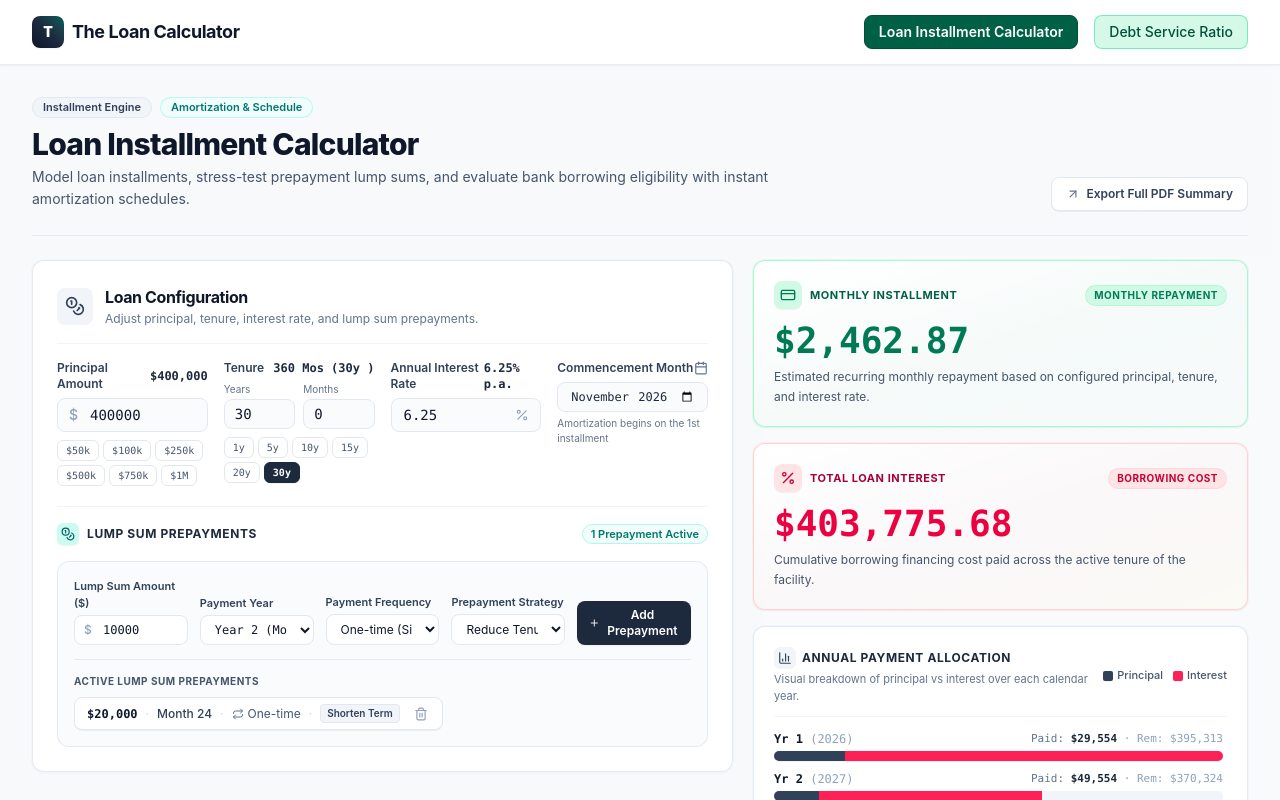
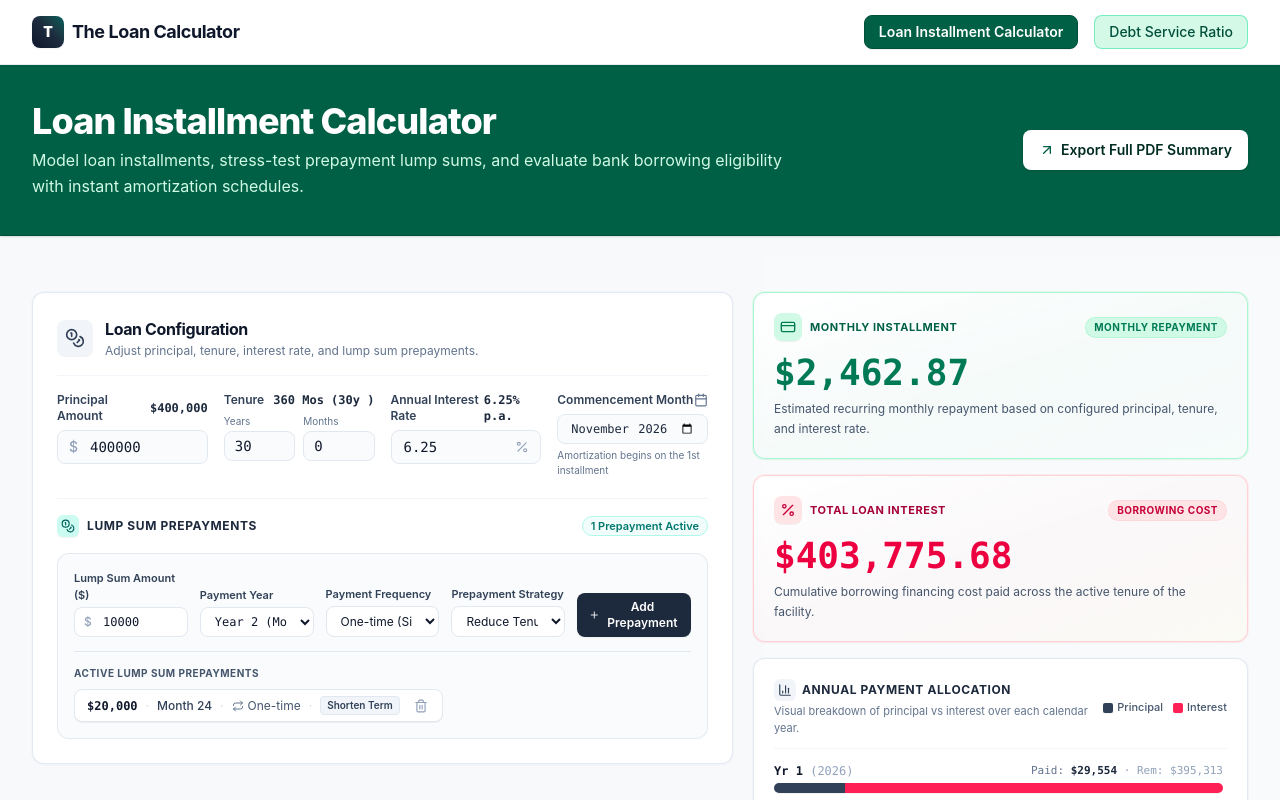
Before and after one commit to dimarion/Loan-Fit-Check, a React (Vite) app: page / in a window 1280 px wide. Shown: the top 800 px of the page. Built offline with nearby package versions, Linux system fonts and the light colour scheme.

Commit message:
feat(ui): redesign main header and simplify inputs
Updated the main layout with a prominent branding banner and removed cluttering quick-action increment buttons to improve the interface focus.

```diff
--- a/src/App.tsx
+++ b/src/App.tsx
@@ -90,28 +90,16 @@ export default function App() {
         setActiveSection={setActiveSection}
       />
 
-      {/* Main Container */}
-      <main className="max-w-7xl mx-auto px-4 sm:px-6 lg:px-8 pt-6 sm:pt-8">
-        {/* Hero Section & Context Banner */}
-        <div className="flex flex-col md:flex-row md:items-end justify-between pb-6 border-b border-slate-200/80 gap-4">
+      {/* Main Banner running the full width of the screen */}
+      <section className="w-full bg-emerald-800 text-white shadow-sm border-b border-emerald-900">
+        <div className="max-w-7xl mx-auto px-4 sm:px-6 lg:px-8 py-7 sm:py-9">
+          <div className="flex flex-col md:flex-row md:items-center justify-between gap-4">
             <div>
-            <div className="flex flex-wrap items-center gap-2 text-xs mb-2">
-              <span className="px-2.5 py-0.5 rounded-full bg-slate-100 text-slate-700 font-semibold border border-slate-200 text-[11px]">
-                {activeSection === 'dsr' ? 'Affordability Engine' : 'Installment Engine'}
-              </span>
-              <span className="px-2.5 py-0.5 rounded-full bg-teal-50 text-teal-700 font-semibold border border-teal-200/60 text-[11px]">
-                {activeSection === 'dsr' ? 'Debt Service Ratio (DSR)' : 'Amortization & Schedule'}
-              </span>
-            </div>
-            <h1 className="text-2xl sm:text-3xl font-extrabold tracking-tight text-slate-900">
-              {activeSection === 'dsr'
-                ? 'Debt Service Ratio Calculator'
-                : 'Loan Installment Calculator'}
+              <h1 className="text-2xl sm:text-3xl md:text-4xl font-extrabold tracking-tight text-white">
+                Loan Installment Calculator
               </h1>
-            <p className="text-sm text-slate-600 mt-1 max-w-3xl leading-relaxed">
-              {activeSection === 'dsr'
-                ? 'Assess borrowing capacity, disposable income buffer, and debt servicing limits across income streams and commitments.'
-                : 'Model loan installments, stress-test prepayment lump sums, and evaluate bank borrowing eligibility with instant amortization schedules.'}
+              <p className="text-emerald-100 text-sm sm:text-base mt-1.5 max-w-3xl leading-relaxed">
+                Model loan installments, stress-test prepayment lump sums, and evaluate bank borrowing eligibility with instant amortization schedules.
               </p>
             </div>
 
@@ -120,13 +108,31 @@ export default function App() {
               <button
                 type="button"
                 onClick={() => setIsPdfModalOpen(true)}
-              className="inline-flex items-center gap-1.5 px-3.5 py-2 text-xs font-semibold text-slate-700 bg-white border border-slate-200 hover:border-slate-300 hover:bg-slate-50/80 rounded-lg transition-colors shadow-2xs cursor-pointer"
+                className="inline-flex items-center gap-1.5 px-4 py-2.5 text-xs sm:text-sm font-semibold text-emerald-950 bg-white hover:bg-emerald-50 rounded-lg transition-colors shadow-sm cursor-pointer"
               >
-              <ArrowUpRight className="w-3.5 h-3.5 text-slate-500" />
+                <ArrowUpRight className="w-4 h-4 text-emerald-800" />
                 <span>Export Full PDF Summary</span>
               </button>
             </div>
           </div>
+        </div>
+      </section>
+
+      {/* Main Container */}
+      <main className="max-w-7xl mx-auto px-4 sm:px-6 lg:px-8 pt-6 sm:pt-8">
+        {/* Context Heading when viewing DSR */}
+        {activeSection === 'dsr' && (
+          <div className="flex flex-col md:flex-row md:items-end justify-between pb-6 border-b border-slate-200/80 gap-4 mb-2">
+            <div>
+              <h2 className="text-2xl sm:text-3xl font-extrabold tracking-tight text-slate-900">
+                Debt Service Ratio Calculator
+              </h2>
+              <p className="text-sm text-slate-600 mt-1 max-w-3xl leading-relaxed">
+                Assess borrowing capacity, disposable income buffer, and debt servicing limits across income streams and commitments.
+              </p>
+            </div>
+          </div>
+        )}
 
         {/* Tab 1: Loan Installment Calculator */}
         {activeSection === 'overview' && (
--- a/src/components/LoanInputs.tsx
+++ b/src/components/LoanInputs.tsx
@@ -133,24 +133,6 @@ export const LoanInputs: React.FC<LoanInputsProps> = ({
                 placeholder="e.g. 400000"
               />
             </div>
-
-            {/* Quick amount increment buttons */}
-            <div className="flex flex-wrap gap-1 mt-2">
-              {[50000, 100000, 250000, 500000, 750000, 1000000].map((amt) => (
-                <button
-                  key={amt}
-                  type="button"
-                  onClick={() => onChange({ principal: amt })}
-                  className={`text-[10px] px-2 py-0.5 rounded-md border transition-all cursor-pointer font-mono tabular-nums ${
-                    params.principal === amt
-                      ? 'bg-slate-800 text-white border-slate-800 font-semibold shadow-2xs'
-                      : 'bg-white text-slate-600 border-slate-200 hover:border-slate-300 hover:text-slate-800 hover:bg-slate-100/60'
-                  }`}
-                >
-                  {params.currencySymbol}{amt >= 1000000 ? `${amt / 1000000}M` : `${amt / 1000}k`}
-                </button>
-              ))}
-            </div>
           </div>
 
           {/* 2. Loan Tenure */}
@@ -187,24 +169,6 @@ export const LoanInputs: React.FC<LoanInputsProps> = ({
                   className="w-full px-2.5 py-1 text-sm font-mono tabular-nums bg-slate-50/70 border border-slate-200 rounded-lg focus:bg-white focus:outline-hidden focus:ring-2 focus:ring-slate-300 focus:border-slate-500"
                 />
               </div>
-            </div>
-
-            {/* Quick Tenure Buttons */}
-            <div className="flex flex-wrap gap-1 mt-2">
-              {[1, 5, 10, 15, 20, 30].map((yr) => (
-                <button
-                  key={yr}
-                  type="button"
-                  onClick={() => onChange({ tenureYears: yr, tenureMonths: 0 })}
-                  className={`text-[10px] px-2 py-0.5 rounded-md border transition-all cursor-pointer font-mono tabular-nums ${
-                    params.tenureYears === yr && params.tenureMonths === 0
-                      ? 'bg-slate-800 text-white border-slate-800 font-semibold shadow-2xs'
-                      : 'bg-white text-slate-600 border-slate-200 hover:border-slate-300 hover:text-slate-800 hover:bg-slate-100/60'
-                  }`}
-                >
-                  {yr}y
-                </button>
-              ))}
             </div>
           </div>
 
```
Lines whose indentation alone changed are shown as unchanged.
